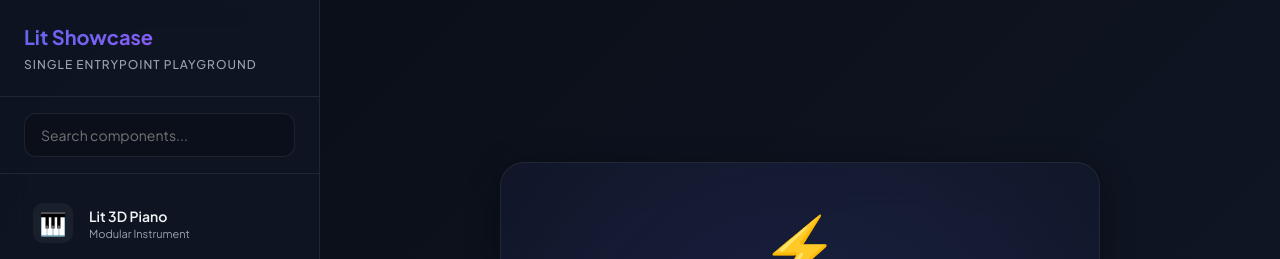
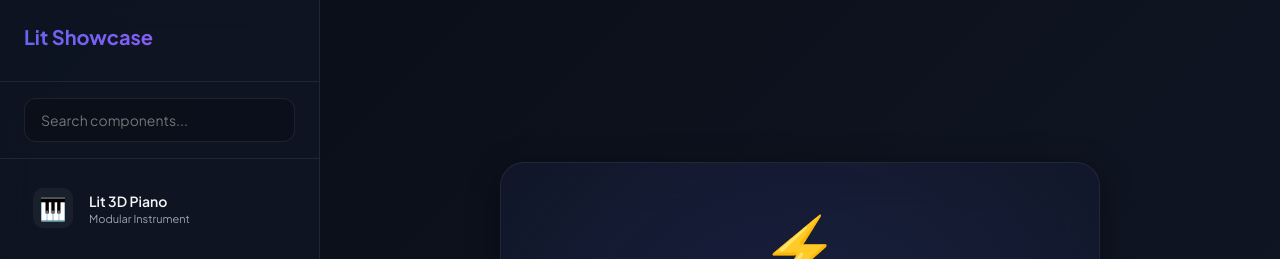
Before and after one commit to rodydavis/lit-examples, a Preact app: page lit-showcase/index.html in a window 1280 px wide. Shown: the top 259 px of the page. Built offline with nearby package versions, Linux system fonts and the light colour scheme.

Commit message:
update title

```diff
--- a/lit-showcase/index.html
+++ b/lit-showcase/index.html
@@ -469,7 +469,6 @@
   <div class="sidebar">
     <div class="sidebar-header">
       <h1>Lit Showcase</h1>
-      <p>Single Entrypoint Playground</p>
     </div>
     <div class="search-box">
       <input type="text" class="search-input" placeholder="Search components..." id="search">
```
